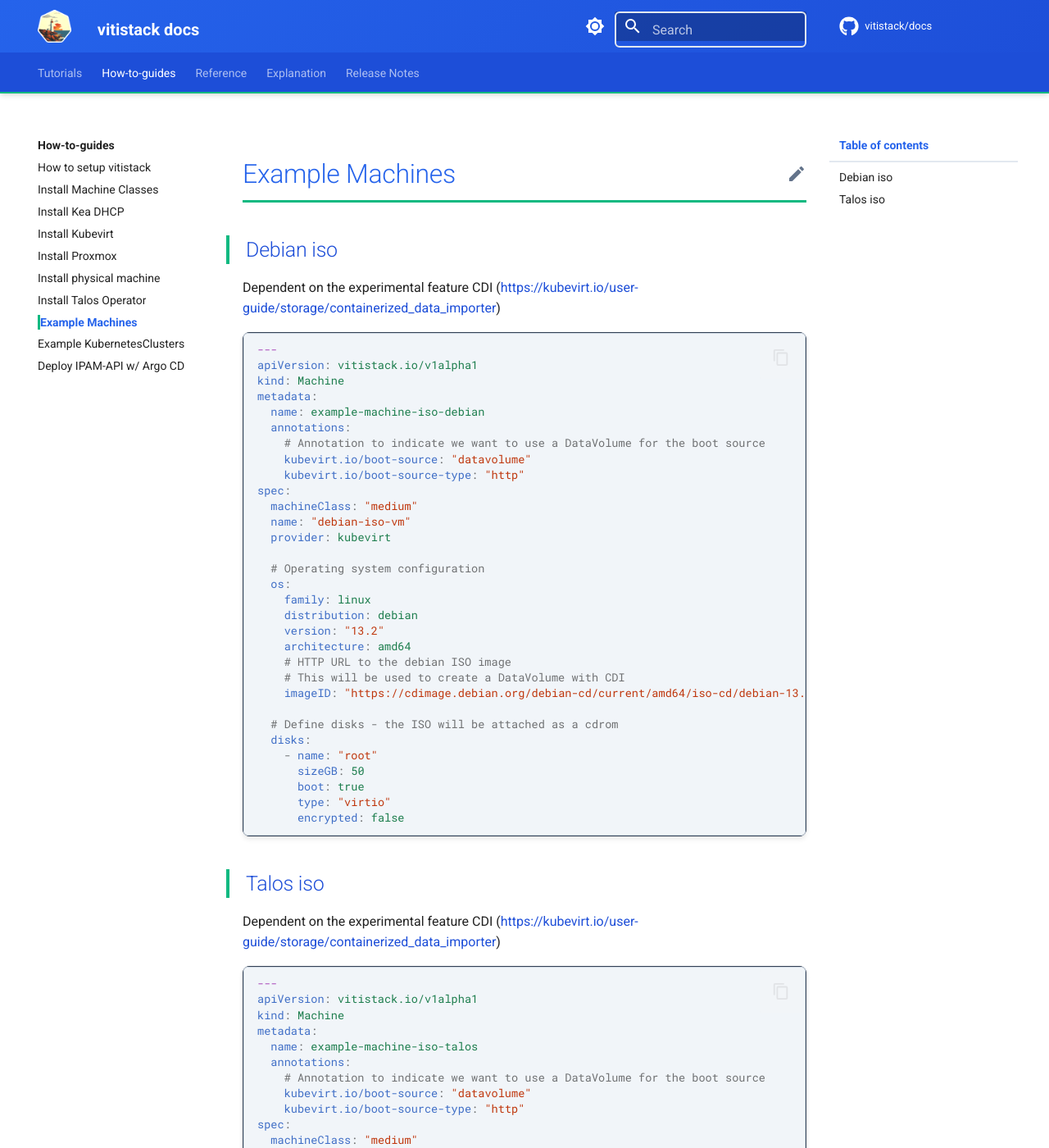
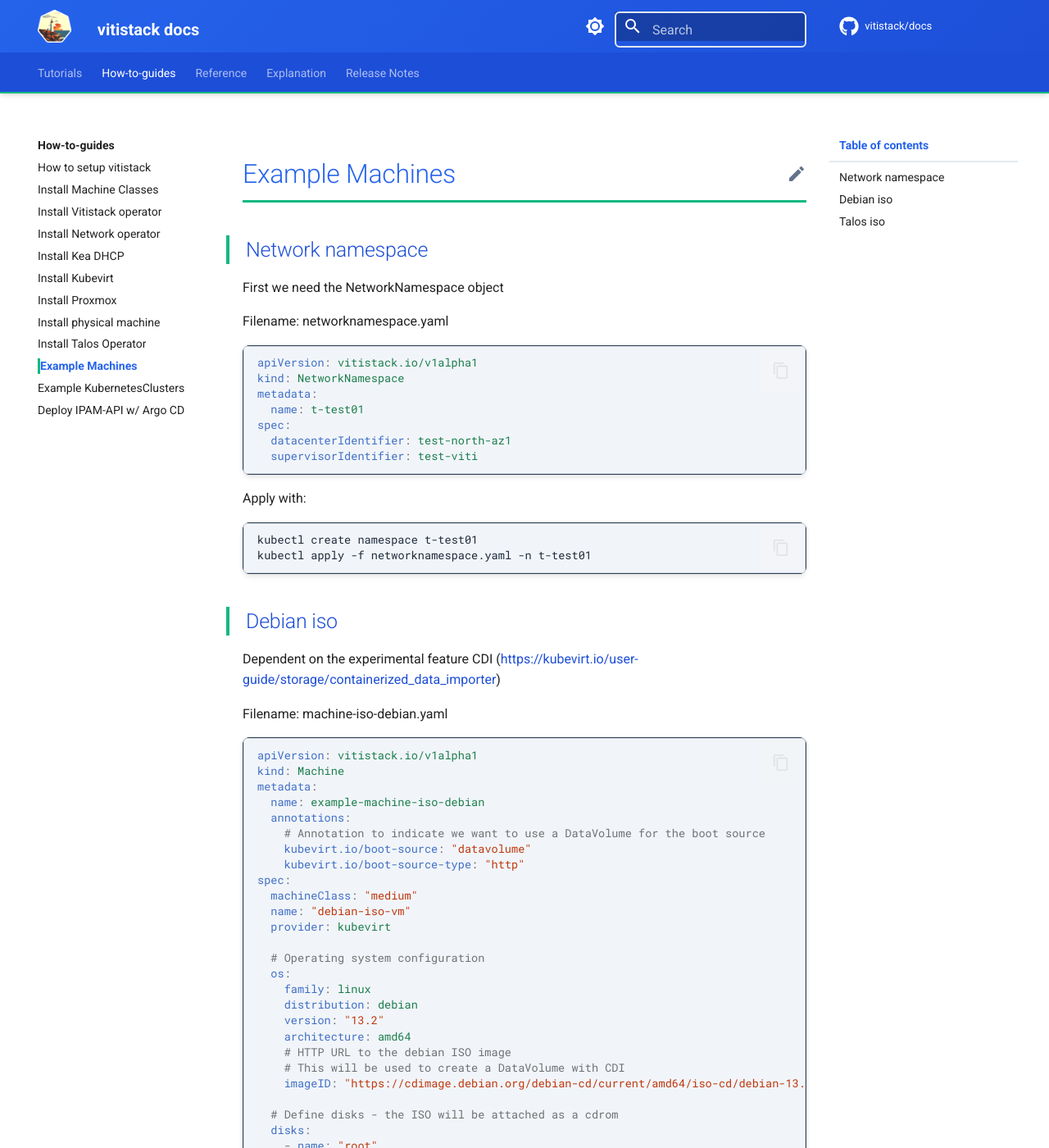
Before and after one commit to vitistack/docs, an MkDocs documentation site: the page built from docs/howtoguide/example-machines.md, in a window 1280 px wide and 1400 px high. Shown: the whole window at 82% size. Built offline with MkDocs 1.6.1 and Material for MkDocs 9.7.7, drawn with Linux system fonts in a browser that asks for light colours; comment, search, counter and statistics services are not loaded; some of the changed text lies outside the part shown.

Commit message:
Add installation guides for Network and Vitistack operators, and enhance Kubernetes cluster examples

````diff
--- a/docs/howtoguide/example-machines.md
+++ b/docs/howtoguide/example-machines.md
@@ -1,11 +1,35 @@
 # Example Machines
+
+## Network namespace
+
+First we need the NetworkNamespace object
+
+Filename: networknamespace.yaml
+
+```yaml
+apiVersion: vitistack.io/v1alpha1
+kind: NetworkNamespace
+metadata:
+  name: t-test01
+spec:
+  datacenterIdentifier: test-north-az1
+  supervisorIdentifier: test-viti
+```
+
+Apply with:
+
+```bash
+kubectl create namespace t-test01
+kubectl apply -f networknamespace.yaml -n t-test01
+```
 
 ## Debian iso
 
 Dependent on the experimental feature CDI (https://kubevirt.io/user-guide/storage/containerized_data_importer)
 
+Filename: machine-iso-debian.yaml
+
 ```yaml
----
 apiVersion: vitistack.io/v1alpha1
 kind: Machine
 metadata:
@@ -38,9 +62,17 @@
       encrypted: false
 ```
 
+Apply with:
+
+```bash
+kubectl apply -f machine-iso-debian.yaml -n t-test01
+```
+
 ## Talos iso
 
 Dependent on the experimental feature CDI (https://kubevirt.io/user-guide/storage/containerized_data_importer)
+
+Filename: machine-iso-talos.yaml
 
 ```yaml
 ---
@@ -75,3 +107,9 @@
       type: "virtio"
       encrypted: false
 ```
+
+Apply with:
+
+```bash
+kubectl apply -f machine-iso-talos.yaml -n t-test01
+```
--- a/mkdocs.yml
+++ b/mkdocs.yml
@@ -45,9 +45,9 @@
 extra_javascript:
   - js/accessibility.js
 plugins:
-    - search
-    - mermaid2
-    - glightbox
+  - search
+  - mermaid2
+  - glightbox
 markdown_extensions:
   - pymdownx.tabbed:
       alternate_style: true
@@ -73,45 +73,47 @@
   generator: false
 nav:
   - Tutorials:
-    - tutorials/index.md
-    - tutorials/how.md
+      - tutorials/index.md
+      - tutorials/how.md
   - How-to-guides:
-    - howtoguide/index.md
-    - howtoguide/setup-vitistack.md
-    - howtoguide/install-machineclasses.md
-    - howtoguide/install-keadhcp.md
-    - howtoguide/install-kubevirt.md
-    - howtoguide/install-proxmox.md
-    - howtoguide/install-physical-machine.md
-    - howtoguide/install-talos.md
-    - howtoguide/example-machines.md
-    - howtoguide/example-kubernetesclusters.md
-    - howtoguide/argocd_ipam-api.md
+      - howtoguide/index.md
+      - howtoguide/setup-vitistack.md
+      - howtoguide/install-machineclasses.md
+      - howtoguide/install-vitistack-operator.md
+      - howtoguide/install-network-operator.md
+      - howtoguide/install-keadhcp.md
+      - howtoguide/install-kubevirt.md
+      - howtoguide/install-proxmox.md
+      - howtoguide/install-physical-machine.md
+      - howtoguide/install-talos.md
+      - howtoguide/example-machines.md
+      - howtoguide/example-kubernetesclusters.md
+      - howtoguide/argocd_ipam-api.md
   - Reference:
-    - reference/index.md
-    - reference/opensourcesoftware.md
-    - reference/repository.md
-    - reference/dns.md
-    - Configuration:
-      - reference/configuration/index.md
-      - reference/configuration/clusterdiscovery.md
-    - Operators:
-      - reference/operators/index.md
-      - reference/operators/proxmox-operator.md
-      - reference/operators/vitistack-operator.md
-      - reference/operators/talos-operator.md
-      - reference/operators/kubevirt-operator.md
-      - reference/operators/physical-operator.md
-      - reference/operators/kea-operator.md
-      - reference/operators/ipam-operator.md
-    - CRDs:
-      - reference/crd/index.md
-    - API:
-      - reference/api/index.md
-      - reference/api/ipam-api.md
+      - reference/index.md
+      - reference/opensourcesoftware.md
+      - reference/repository.md
+      - reference/dns.md
+      - Configuration:
+          - reference/configuration/index.md
+          - reference/configuration/clusterdiscovery.md
+      - Operators:
+          - reference/operators/index.md
+          - reference/operators/proxmox-operator.md
+          - reference/operators/vitistack-operator.md
+          - reference/operators/talos-operator.md
+          - reference/operators/kubevirt-operator.md
+          - reference/operators/physical-operator.md
+          - reference/operators/kea-operator.md
+          - reference/operators/ipam-operator.md
+      - CRDs:
+          - reference/crd/index.md
+      - API:
+          - reference/api/index.md
+          - reference/api/ipam-api.md
   - Explanation:
-    - explanation/index.md
-    - explanation/architecture.md
+      - explanation/index.md
+      - explanation/architecture.md
   - Release Notes:
-    - release_notes/index.md
-    - release_notes/v1.0.x/v1_0_x.md
+      - release_notes/index.md
+      - release_notes/v1.0.x/v1_0_x.md
````
Also changed, not shown: docs/howtoguide/example-kubernetesclusters.md (+30 -0 lines), docs/howtoguide/install-network-operator.md (added, +3 -0 lines), docs/howtoguide/install-vitistack-operator.md (added, +9 -0 lines), docs/howtoguide/setup-vitistack.md (+14 -12 lines).
